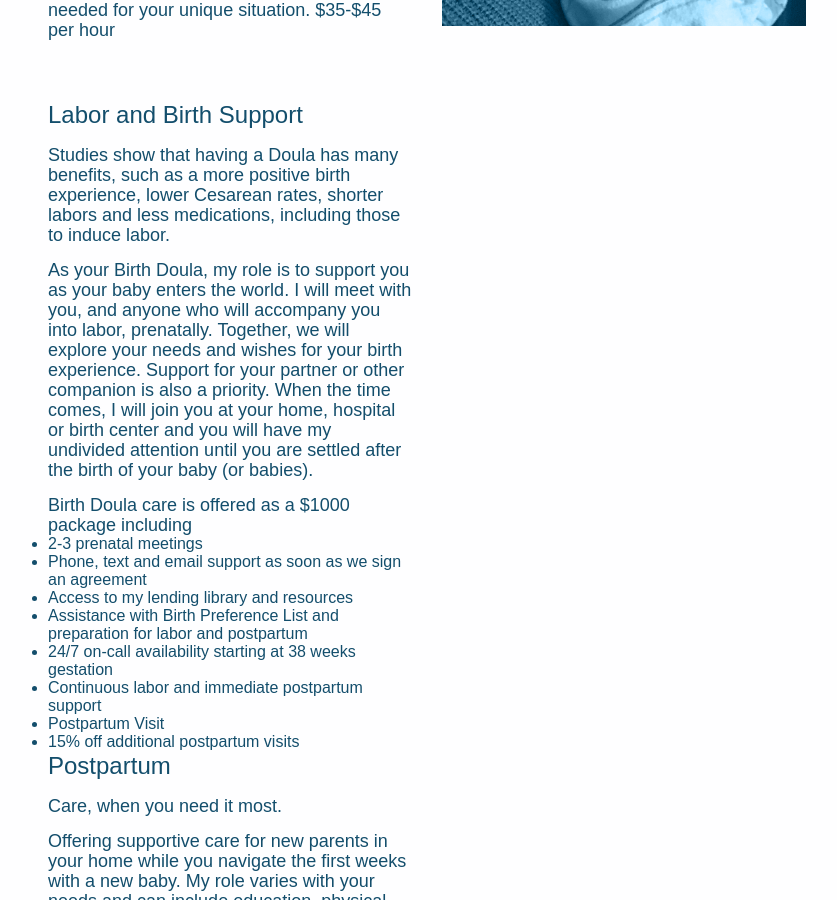
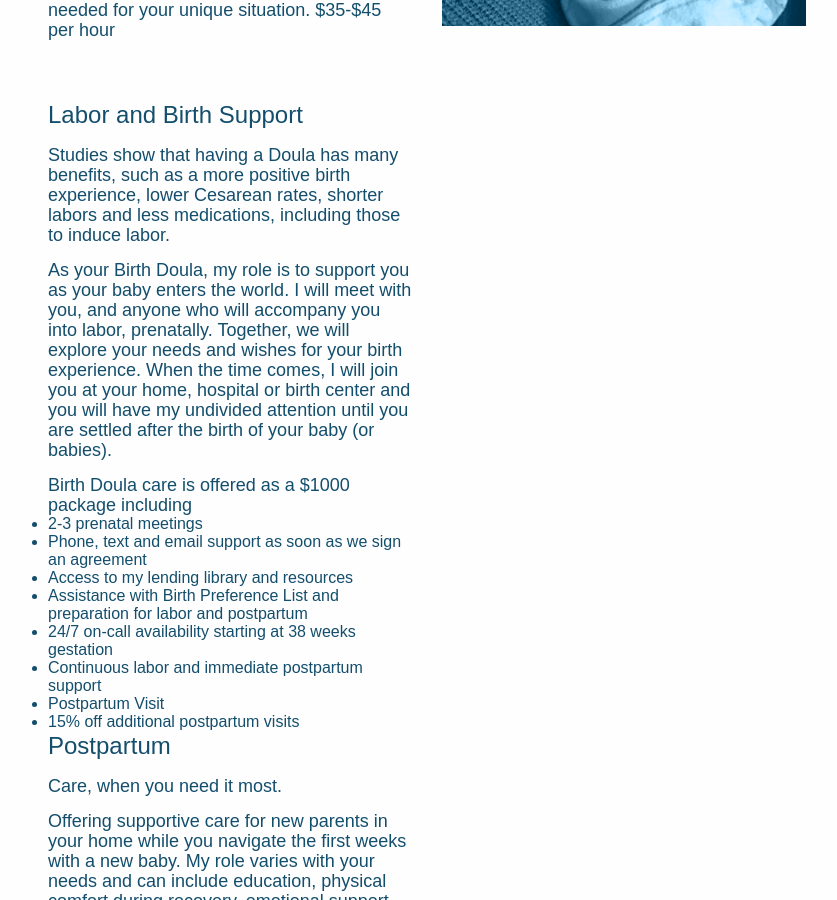
Before and after one commit to aidensymes/harbordoula.com, a Jekyll site: the page built from home.markdown, in a window 1280 px wide and 900 px high, scrolled down 3554 px. Shown: the whole window, without its empty margins (410-1247 px from the left). Built offline with Jekyll 4.4.1, drawn with Linux system fonts in a browser that asks for light colours; nearby versions of some CDN libraries; some web fonts are replaced.

Commit message:
Updated Home

```diff
--- a/home.markdown
+++ b/home.markdown
@@ -94,15 +94,15 @@ services:
     including  those to induce labor. \n\nAs your Birth Doula, my role is to support
     you as your baby enters the world. I will meet with you, and anyone who will accompany
     you into labor, prenatally. Together, we will explore your needs and wishes for
-    your birth experience. Support for your partner or other companion is also a priority.
-    When the time comes, I will join you at your home, hospital or birth center and
-    you will have my undivided attention until you are settled after the birth of
-    your baby (or babies). \n\nBirth Doula care is offered as a $1000 package including\n*
-    2-3 prenatal meetings\n* Phone, text and email support as soon as we sign an agreement\n*
-    Access to my lending library and resources\n* Assistance with Birth Preference
-    List and preparation for labor and postpartum \n* 24/7 on-call availability starting
-    at 38 weeks gestation\n* Continuous labor and immediate postpartum support\n*
-    Postpartum Visit\n* 15% off additional postpartum visits\n\n\n\n\n\n\n\n "
+    your birth experience. When the time comes, I will join you at your home, hospital
+    or birth center and you will have my undivided attention until you are settled
+    after the birth of your baby (or babies). \n\nBirth Doula care is offered as a
+    $1000 package including\n* 2-3 prenatal meetings\n* Phone, text and email support
+    as soon as we sign an agreement\n* Access to my lending library and resources\n*
+    Assistance with Birth Preference List and preparation for labor and postpartum
+    \n* 24/7 on-call availability starting at 38 weeks gestation\n* Continuous labor
+    and immediate postpartum support\n* Postpartum Visit\n* 15% off additional postpartum
+    visits\n\n\n\n\n\n\n\n "
 - name: Postpartum
   description: "Care, when you need it most.\n\nOffering supportive care for new parents
     in your home while you navigate the first weeks with a new baby. My role varies
```
